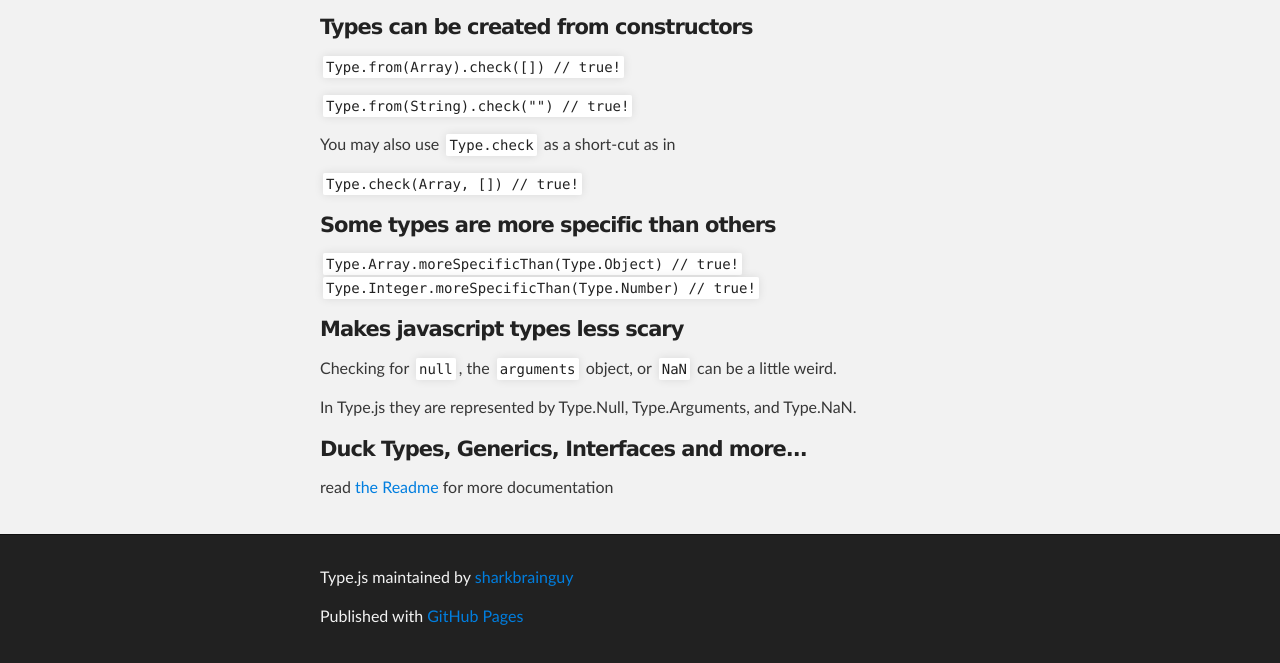
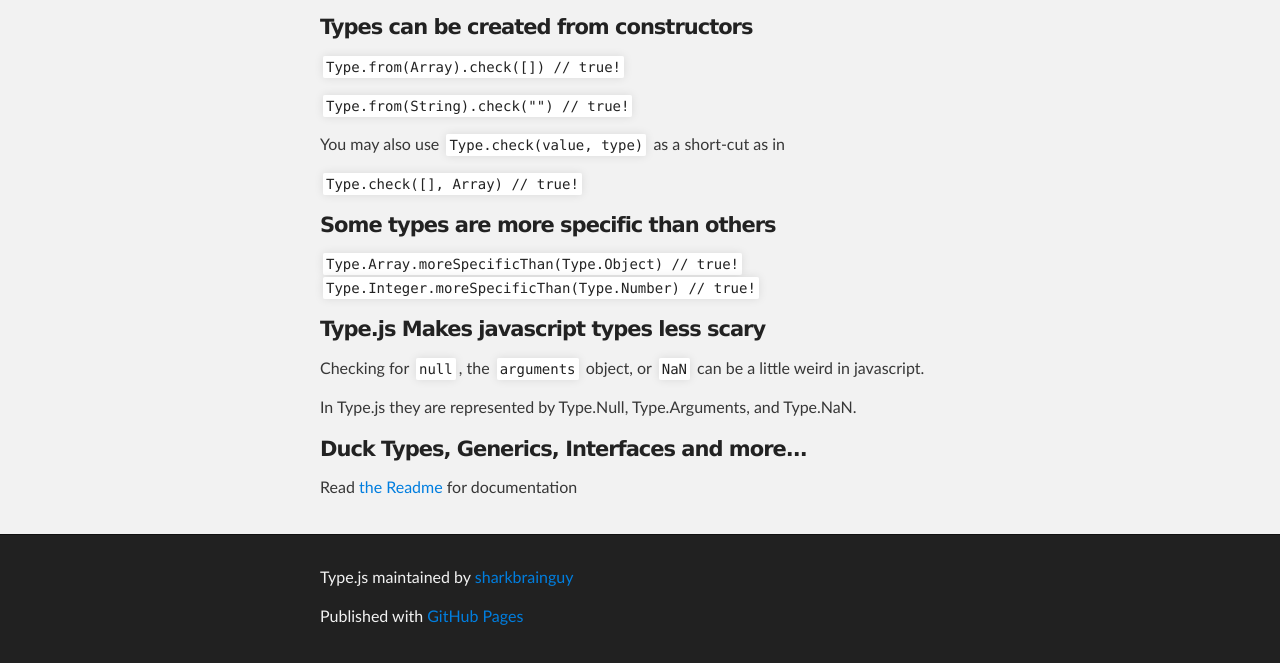
Before and after one commit to gerardpaapu/type.js, a plain HTML site: page index.html in a window 1280 px wide. Shown: the part 393-1056 px from the top of the page. Drawn offline with Linux system fonts and the light colour scheme.

Commit message:
fixed the argument order to Type.check

```diff
--- a/index.html
+++ b/index.html
@@ -41,24 +41,24 @@
 
 <p><code>Type.from(String).check("") // true!</code></p>
 
-<p>You may also use <code>Type.check</code> as a short-cut as in</p>
+<p>You may also use <code>Type.check(value, type)</code> as a short-cut as in</p>
 
-<p><code>Type.check(Array, []) // true!</code></p>
+<p><code>Type.check([], Array) // true!</code></p>
 
 <h4>Some types are more specific than others</h4>
 
 <p><code>Type.Array.moreSpecificThan(Type.Object) // true!</code>
 <code>Type.Integer.moreSpecificThan(Type.Number) // true!</code></p>
 
-<h4>Makes javascript types less scary</h4>
+<h4>Type.js Makes javascript types less scary</h4>
 
-<p>Checking for <code>null</code>, the <code>arguments</code> object, or <code>NaN</code> can be a little weird.</p>
+<p>Checking for <code>null</code>, the <code>arguments</code> object, or <code>NaN</code> can be a little weird in javascript.</p>
 
 <p>In Type.js they are represented by Type.Null, Type.Arguments, and Type.NaN.</p>
 
 <h4>Duck Types, Generics, Interfaces and more...</h4>
 
-<p>read <a href="https://github.com/sharkbrainguy/type.js/blob/master/README.mkd">the Readme</a> for more documentation</p>
+<p>Read <a href="https://github.com/sharkbrainguy/type.js/blob/master/README.mkd">the Readme</a> for documentation</p>
       </section>
     </div>
 
```
